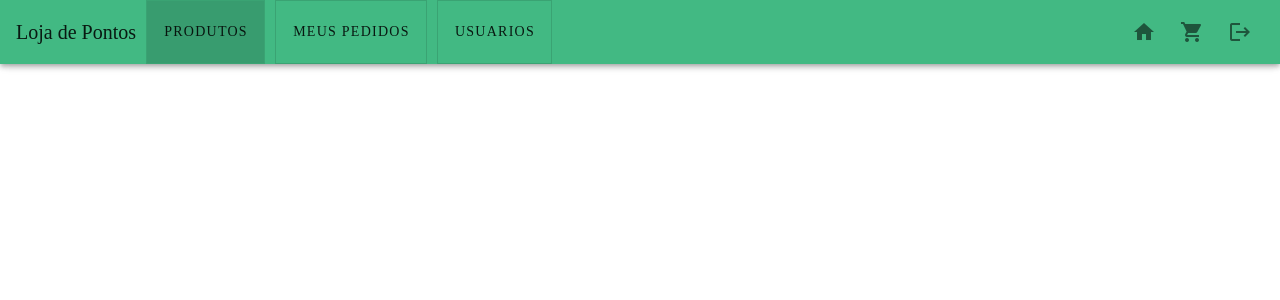
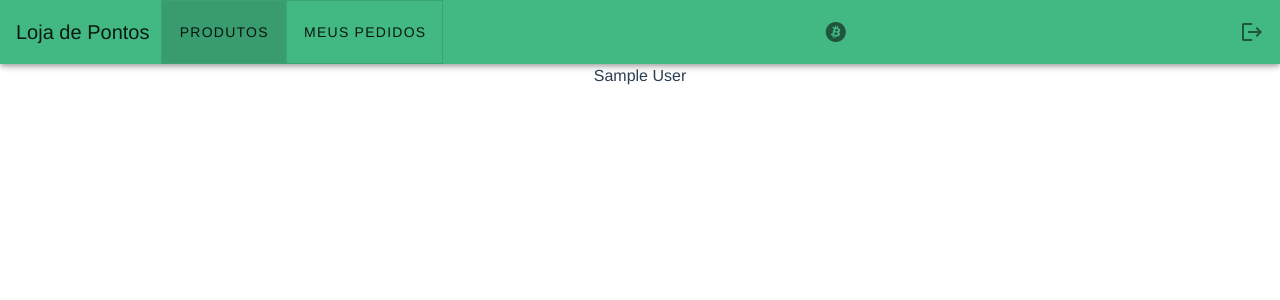
Before and after one commit to paulorenan/store-points, a Vue app: page /products in a window 1280 px wide. Shown: the top 300 px of the page. Built offline with nearby package versions, Linux system fonts and the light colour scheme; no server answers; sample sign-in values are in the browser's storage.

Commit message:
header finish

```diff
--- a/src/components/HeaderComp.vue
+++ b/src/components/HeaderComp.vue
@@ -1,15 +1,55 @@
 <template>
   <v-app-bar
     color="#42b983"
-    fixed
   >
+      <v-menu
+      bottom
+      left
+    >
+      <template v-slot:activator="{ on, attrs }">
+        <v-app-bar-nav-icon
+          icon
+          v-bind="attrs"
+          v-on="on"
+          v-if="!$vuetify.breakpoint.smAndUp"
+        />
+      </template>
+      <v-list>
+        <v-list-item-group>
+          <v-list-item
+            :to="{ name: 'products' }"
+            class="btn"
+            outlined
+            text
+          >
+            Produtos
+          </v-list-item>
+          <v-list-item
+            :to="{ name: 'login' }"
+            class="btn"
+            outlined
+            text
+          >
+            Meus Pedidos
+          </v-list-item>
+          <v-list-item
+            v-if="admin"
+            :to="{ name: 'register' }"
+            class="btn"
+            outlined
+            text
+          >
+            Usuarios
+          </v-list-item>
+        </v-list-item-group>
+      </v-list>
+    </v-menu>
     <v-toolbar-title>Loja de Pontos</v-toolbar-title>
     <v-toolbar-items class="ml-3"
       v-if="$vuetify.breakpoint.smAndUp"
     >
       <v-btn
         :to="{ name: 'products' }"
-        class="btn"
         outlined
         text
       >
@@ -17,7 +57,6 @@
       </v-btn>
       <v-btn
         :to="{ name: 'login' }"
-        class="btn"
         outlined
         text
       >
@@ -26,7 +65,6 @@
       <v-btn
         v-if="admin"
         :to="{ name: 'register' }"
-        class="btn"
         outlined
         text
       >
@@ -34,20 +72,13 @@
       </v-btn>
     </v-toolbar-items>
     <v-spacer/>
-    <div class="mobile">
-      <v-btn
-        icon
-        @click="$router.push('/products')"
-      >
-        <v-icon>mdi-home</v-icon>
-      </v-btn>
-      <v-btn
-        icon
-        @click="$router.push('/products')"
-      >
-        <v-icon>mdi-cart</v-icon>
-      </v-btn>
-    </div>
+    <v-toolbar-items class="coin">
+      <span>
+      {{(user.coins)}}
+      </span>
+      <v-icon>mdi-bitcoin</v-icon>
+    </v-toolbar-items>
+    <v-spacer/>
     <v-btn
       icon
       @click="logout"
@@ -61,9 +92,6 @@
 import { mapActions, mapState } from 'vuex';
   export default {
     data: () => ({
-      drawer: false,
-      group: null,
-      admin: false,
     }),
     computed: {
       ...mapState([
@@ -87,8 +115,8 @@ import { mapActions, mapState } from 'vuex';
 </script>
 
 <style>
-.btn {
-  margin-left: 10px;
-  background-color: #42b983;
-}
+  .coin {
+    display: flex;
+    align-items: center;
+  }
 </style>
--- a/src/store/index.js
+++ b/src/store/index.js
@@ -15,6 +15,7 @@ export default new Vuex.Store({
     loginError: false,
     registeringIn: false,
     registerError: false,
+    products: [],
   },
   mutations: {
     loginStart: (state) => {
@@ -42,7 +43,10 @@ export default new Vuex.Store({
     logout: (state) => {
       state.token = null;
       state.user = null;
-    }
+    },
+    updateProducts: (state, products) => {
+      state.products = products;
+    },
   },
   actions: {
     doLogin({ commit }, loginData) {
@@ -50,16 +54,14 @@ export default new Vuex.Store({
 
       axios.post(`${URL}/login`, {
         ...loginData
-      })
-      .then(response => {
+      }).then(response => {
         localStorage.setItem('token', response.data.token);
         localStorage.setItem('user', JSON.stringify(response.data.user));
         commit('loginStop', false);
         commit('updateToken', response.data.token);
         commit('updateUser', response.data.user);
         router.push('/products');
-      })
-      .catch(() => {
+      }).catch(() => {
         commit('loginStop', true);
         commit('updateToken', null);
         commit('updateUser', null);
@@ -91,6 +93,13 @@ export default new Vuex.Store({
       localStorage.removeItem('user');
       commit('logout');
       router.push('/login');
+    },
+    fetchProducts({ commit }) {
+      axios.get(`${URL}/products`).then(response => {
+        commit('updateProducts', response.data.products);
+      }).catch(() => {
+        commit('updateProducts', []);
+      })
     }
   }
 })
--- a/src/views/ProductsView.vue
+++ b/src/views/ProductsView.vue
@@ -1,13 +1,44 @@
 <template>
-  <HeaderComp />
+  <v-app>
+    <v-main>
+      <HeaderComp />
+      <v-row align="center" justify="center">
+        <v-col cols="12" md="8">
+          <p>
+            {{ user.name }}
+          </p>
+        </v-col>
+      </v-row>
+    </v-main>
+  </v-app>
 </template>
 
 <script>
 import HeaderComp from '../components/HeaderComp.vue';
+import { mapState, mapActions } from 'vuex';
 
 export default {
   components: {
     HeaderComp
   },
+  data() {
+    return {
+      drawer: false,
+    }
+  },
+  computed: {
+    ...mapState([
+      'user',
+      'products',
+    ])
+  },
+  methods: {
+    ...mapActions([
+      'fetchProducts',
+    ]),
+  },
+  mounted() {
+    this.fetchProducts();
+  }
 }
 </script>
```
